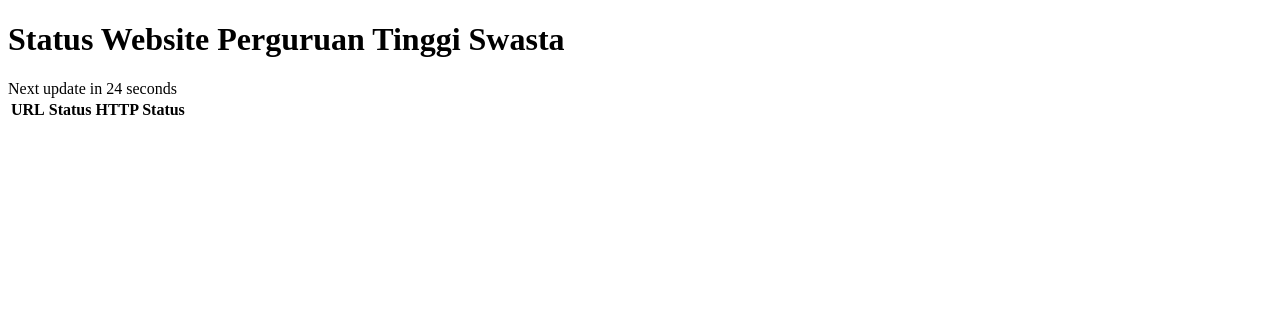
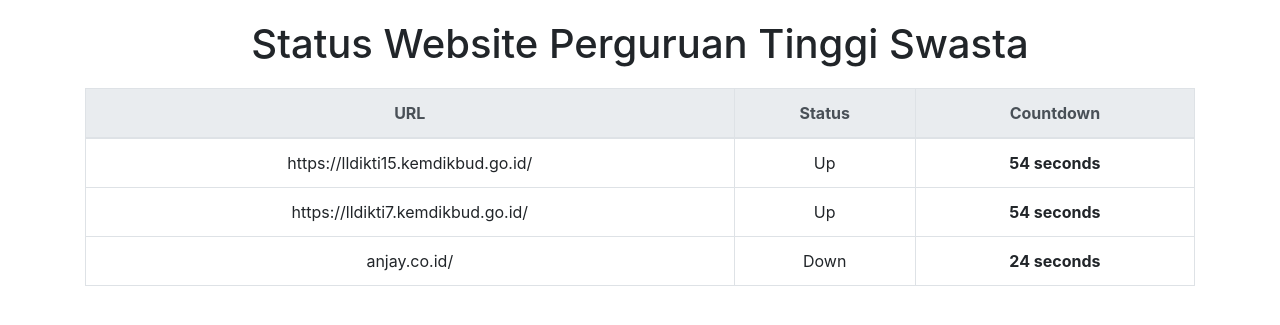
Before and after one commit to AzizImastara/pemrograman_jaringan, a Flask app: page / in a window 1280 px wide. Shown: the top 325 px of the page. Run offline with Flask 3, Linux system fonts and the light colour scheme; lists and menus that the app fills with data are empty; some libraries are stand-ins or nearby versions.

Commit message:
update status timer for up & down

```diff
--- a/tubes-progjar/restapi/app.py
+++ b/tubes-progjar/restapi/app.py
@@ -7,28 +7,28 @@ app = Flask(__name__)
 
 # Daftar URL perguruan tinggi swasta beserta status awalnya
 urls = [
-    {'url': 'https://lldikti15.kemdikbud.go.id/', 'status': 'Unknown', 'http_status': None},
-    {'url': 'https://lldikti7.kemdikbud.go.id/', 'status': 'Unknown', 'http_status': None},
-    {'url': 'https://anjay.co.id/', 'status': 'Unknown', 'http_status': None},
+    {'url': 'https://lldikti15.kemdikbud.go.id/', 'status': 'Unknown'},
+    {'url': 'https://lldikti7.kemdikbud.go.id/', 'status': 'Unknown'},
+    {'url': 'anjay.co.id/', 'status': 'Unknown'},
     # tambahkan hingga 45 atau lebih
 ]
 
-def check_status():
-    global urls
+# Fungsi untuk memeriksa status setiap URL secara independen
+def check_status_independently(url_obj):
     while True:
-        for url_obj in urls:
-            url = url_obj['url']
-            try:
-                response = requests.get(url, timeout=5)
-                url_obj['http_status'] = response.status_code  # Menyimpan status HTTP response
-                if response.status_code == 200:
-                    url_obj['status'] = 'Up'
-                else:
-                    url_obj['status'] = 'Down'
-            except requests.RequestException:
+        url = url_obj['url']
+        try:
+            response = requests.get(url, timeout=5)
+            if response.status_code == 200:
+                url_obj['status'] = 'Up'
+            else:
                 url_obj['status'] = 'Down'
-                url_obj['http_status'] = None  # Jika terjadi kesalahan, status HTTP diatur menjadi None
-        time.sleep(30)
+        except requests.RequestException:
+            url_obj['status'] = 'Down'
+
+        # Tentukan interval berdasarkan status
+        interval = 60 if url_obj['status'] == 'Up' else 30
+        time.sleep(interval)
 
 @app.route('/')
 def home():
@@ -36,14 +36,14 @@ def home():
 
 @app.route('/status', methods=['GET'])
 def get_status():
-    # Mengembalikan respons JSON dengan data status dan status HTTP dari setiap URL
     return jsonify({'urls': urls})
 
 if __name__ == '__main__':
-    # Jalankan thread untuk memeriksa status setiap 30 detik
-    status_thread = threading.Thread(target=check_status)
-    status_thread.daemon = True
-    status_thread.start()
+    # Jalankan thread terpisah untuk setiap URL
+    for url_obj in urls:
+        thread = threading.Thread(target=check_status_independently, args=(url_obj,))
+        thread.daemon = True
+        thread.start()
 
     # Jalankan aplikasi Flask
     app.run(debug=True)
--- a/tubes-progjar/restapi/templates/index.html
+++ b/tubes-progjar/restapi/templates/index.html
@@ -4,25 +4,52 @@
     <meta charset="UTF-8" />
     <meta name="viewport" content="width=device-width, initial-scale=1.0" />
     <title>Status Perguruan Tinggi Swasta</title>
+    <!-- Tambahkan Bootstrap CSS -->
+    <link
+      href="https://stackpath.bootstrapcdn.com/bootstrap/4.5.2/css/bootstrap.min.css"
+      rel="stylesheet"
+    />
+    <style>
+      body {
+        padding: 20px;
+      }
+      table {
+        width: 100%;
+        margin-top: 20px;
+      }
+      th,
+      td {
+        text-align: center;
+        padding: 10px;
+      }
+      th {
+        background-color: #f8f9fa;
+      }
+      .countdown {
+        font-weight: bold;
+      }
+    </style>
   </head>
   <body>
-    <h1>Status Website Perguruan Tinggi Swasta</h1>
-    <div id="countdown"></div>
-    <!-- Menampilkan countdown timer -->
-    <table id="status-table">
-      <thead>
+    <div class="container">
+      <h1 class="text-center">Status Website Perguruan Tinggi Swasta</h1>
+      <table id="status-table" class="table table-bordered">
+        <thead class="thead-light">
           <tr>
             <th>URL</th>
             <th>Status</th>
-          <th>HTTP Status</th>
-          <!-- Menambahkan kolom HTTP Status -->
+            <th>Countdown</th>
+            <!-- Menambahkan kolom countdown -->
           </tr>
         </thead>
         <tbody>
           <!-- Rows akan diisi oleh JavaScript -->
         </tbody>
       </table>
+    </div>
     <script>
+      const countdowns = {}; // Menyimpan timer untuk setiap URL
+
       function updateStatus() {
         fetch("/status")
           .then((response) => response.json())
@@ -31,38 +58,83 @@
               .getElementById("status-table")
               .getElementsByTagName("tbody")[0];
             tableBody.innerHTML = "";
-            for (const url_obj of data.urls) {
+            data.urls.forEach((url_obj) => {
               const row = tableBody.insertRow();
               const urlCell = row.insertCell(0);
               const statusCell = row.insertCell(1);
-              const httpStatusCell = row.insertCell(2); // Menambahkan sel untuk HTTP Status
+              const countdownCell = row.insertCell(2);
+
               urlCell.textContent = url_obj.url;
               statusCell.textContent = url_obj.status;
-              httpStatusCell.textContent =
-                url_obj.http_status !== null ? url_obj.http_status : "N/A"; // Menampilkan status HTTP atau N/A jika null
+              countdownCell.classList.add("countdown");
+
+              // Tentukan interval berdasarkan status
+              const interval = url_obj.status === "Up" ? 60 : 30;
+
+              // Mulai countdown baru
+              if (countdowns[url_obj.url]) {
+                clearInterval(countdowns[url_obj.url].interval);
               }
+
+              let seconds = interval;
+              countdownCell.textContent = `${seconds} seconds`;
+
+              countdowns[url_obj.url] = {
+                interval: setInterval(() => {
+                  seconds--;
+                  countdownCell.textContent = `${seconds} seconds`;
+                  if (seconds <= 0) {
+                    clearInterval(countdowns[url_obj.url].interval);
+                    // Update status hanya untuk URL yang bersangkutan
+                    updateSingleStatus(url_obj.url);
+                  }
+                }, 1000),
+              };
+            });
           })
           .catch((error) => console.error("Error fetching status:", error));
       }
 
-      // Fungsi untuk menampilkan countdown timer
-      function startCountdown() {
-        let seconds = 30;
-        const countdownDisplay = document.getElementById("countdown");
-        countdownDisplay.textContent = `Next update in ${seconds} seconds`;
-        const countdownInterval = setInterval(() => {
+      function updateSingleStatus(url) {
+        fetch("/status")
+          .then((response) => response.json())
+          .then((data) => {
+            const url_obj = data.urls.find((u) => u.url === url);
+            const rows = document
+              .getElementById("status-table")
+              .getElementsByTagName("tbody")[0].rows;
+            for (const row of rows) {
+              if (row.cells[0].textContent === url) {
+                row.cells[1].textContent = url_obj.status;
+                row.cells[2].classList.add("countdown");
+
+                // Tentukan interval berdasarkan status
+                const interval = url_obj.status === "Up" ? 60 : 30;
+                let seconds = interval;
+                row.cells[2].textContent = `${seconds} seconds`;
+
+                // Mulai countdown baru
+                countdowns[url] = {
+                  interval: setInterval(() => {
                     seconds--;
-          countdownDisplay.textContent = `Next update in ${seconds} seconds`;
+                    row.cells[2].textContent = `${seconds} seconds`;
                     if (seconds <= 0) {
-            clearInterval(countdownInterval);
-            updateStatus(); // Panggil updateStatus() setelah countdown selesai
-            startCountdown(); // Mulai countdown lagi setelah updateStatus() selesai
+                      clearInterval(countdowns[url].interval);
+                      // Update status hanya untuk URL yang bersangkutan
+                      updateSingleStatus(url);
                     }
-        }, 1000); // Timer update setiap 1 detik
+                  }, 1000),
+                };
+              }
+            }
+          })
+          .catch((error) =>
+            console.error("Error fetching single status:", error)
+          );
       }
 
-      // Panggil startCountdown() saat halaman dimuat
-      startCountdown();
+      // Panggil updateStatus() saat halaman dimuat
+      updateStatus();
     </script>
   </body>
 </html>
```
Lines whose indentation alone changed are shown as unchanged.
